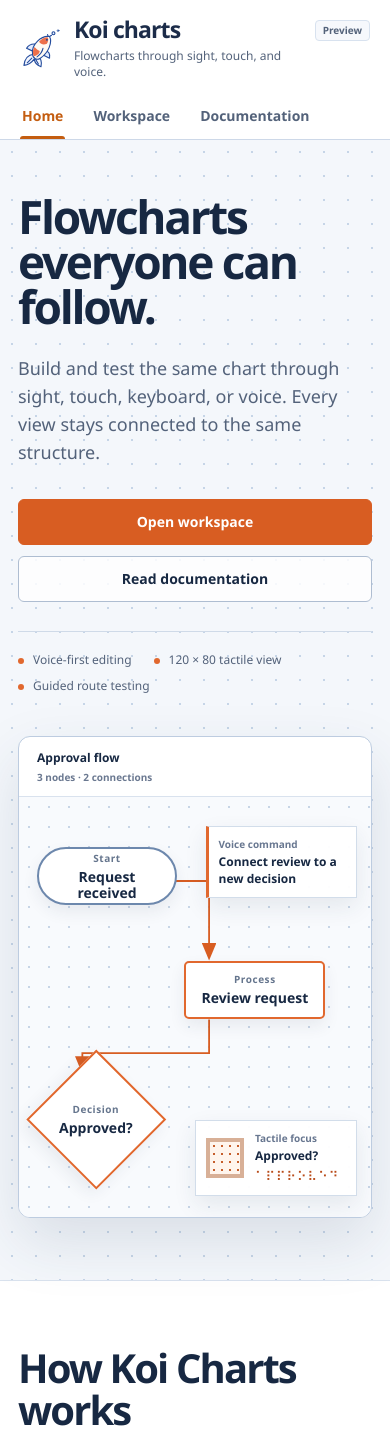
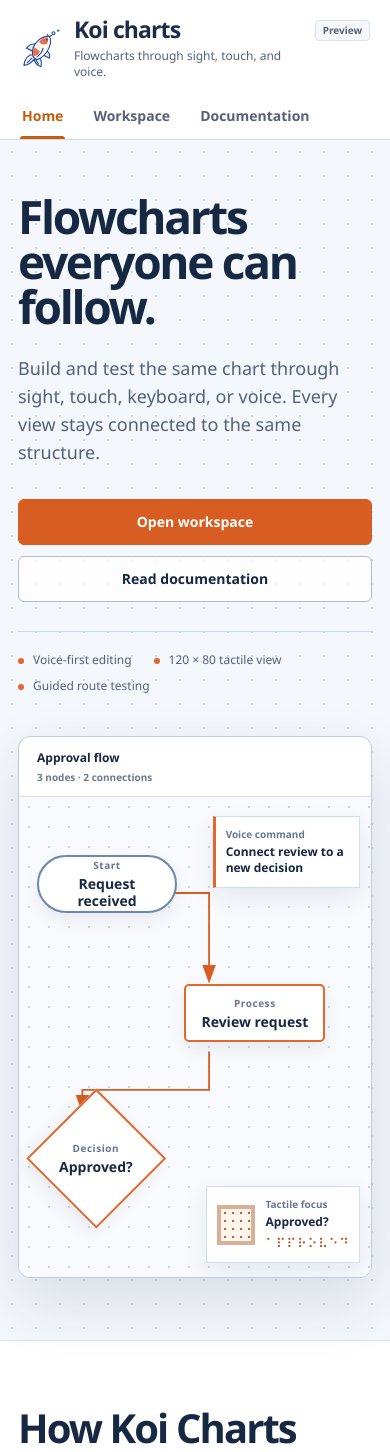
Before and after one commit to Shaurav-Vora/Koi-charts, a Next.js app: page / in a window 390 px wide. Shown: the top 1452 px of the page. Built offline with nearby package versions, Linux system fonts and the light colour scheme.

Commit message:
fix: give mobile hero diagram more space

```diff
--- a/src/app/home-responsive.css
+++ b/src/app/home-responsive.css
@@ -47,3 +47,21 @@
     font-size: 11px;
   }
 }
+
+@media (max-width: 540px) {
+  .home-canvas-body {
+    min-height: 480px;
+  }
+
+  .home-command-note {
+    top: 4%;
+    right: 3%;
+    width: 42%;
+  }
+
+  .home-tactile-note {
+    right: 3%;
+    bottom: 3%;
+    width: 44%;
+  }
+}
```
